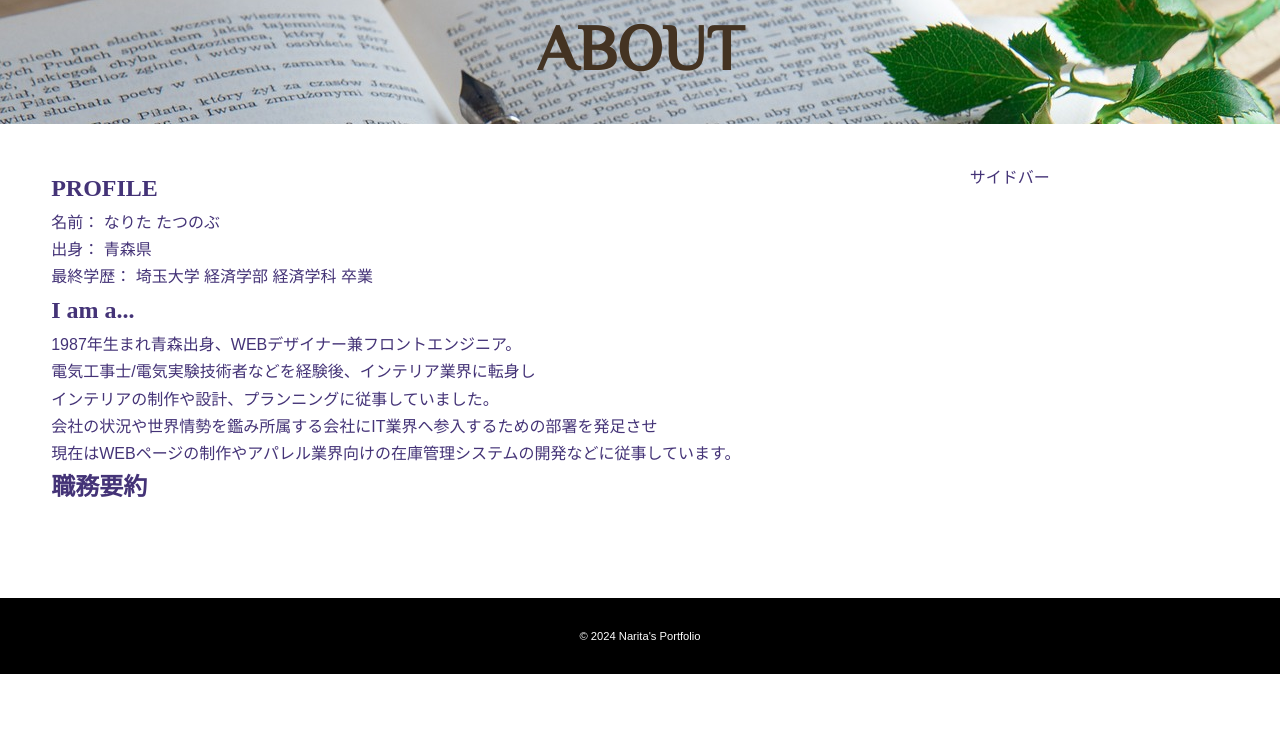
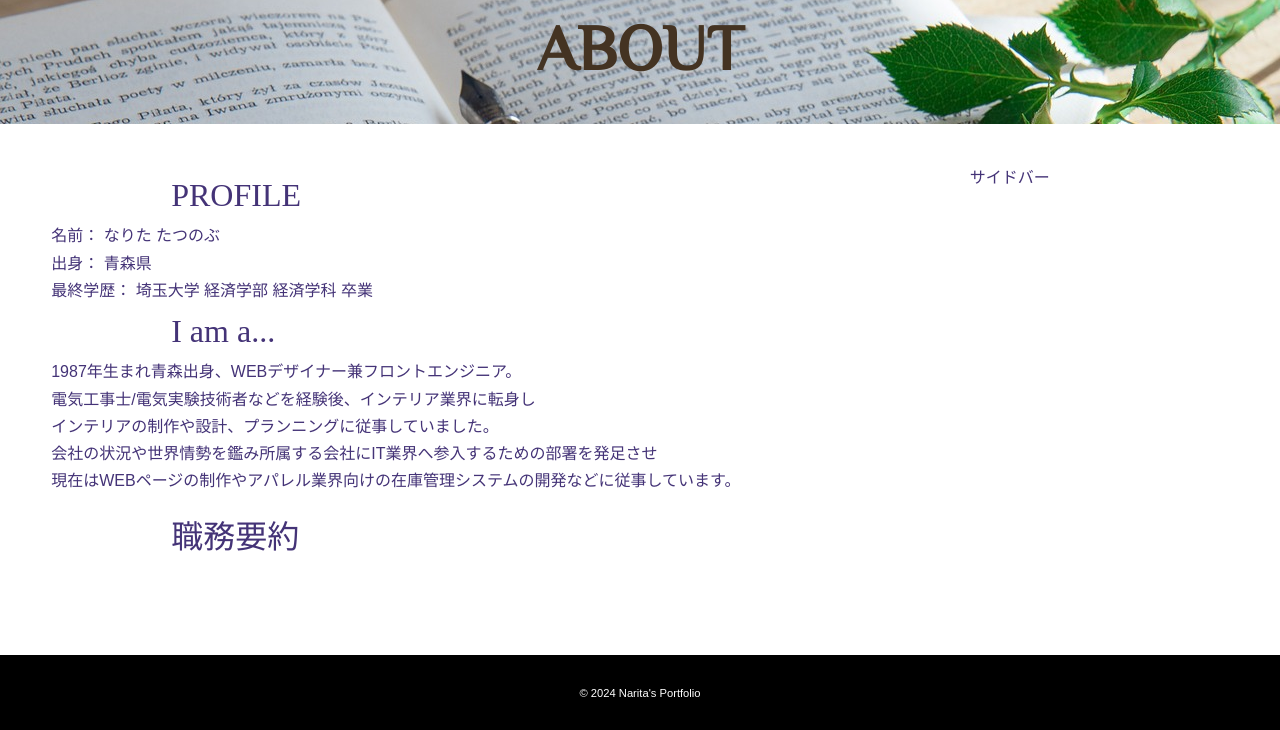
Before and after one commit to tatsu-narita/my-portfolio, a plain HTML site: page about.html in a window 1280 px wide. Shown: the part 146-876 px from the top of the page. Before the commit the page ends 820 px from the top, so only its background shows below. Drawn offline with Linux system fonts and the light colour scheme; some packages are replaced by stand-ins of ours.

Commit message:
update: about
メイン部分/レイアウト

```diff
--- a/css/style.css
+++ b/css/style.css
@@ -110,12 +110,19 @@ img {
 }
 
 .post-title {
-    font-family: "YU Mincho";
+    font-family: "YU Mincho", "YuMincho", serif;
+    font-size: 2rem;
+    font-weight: normal;
+    margin-left: 120px;
 }
 
 /* メイン */
 article {
     width: 74%;
+}
+
+article p {
+    margin-bottom: 1rem;
 }
 
 .post-info {
```
